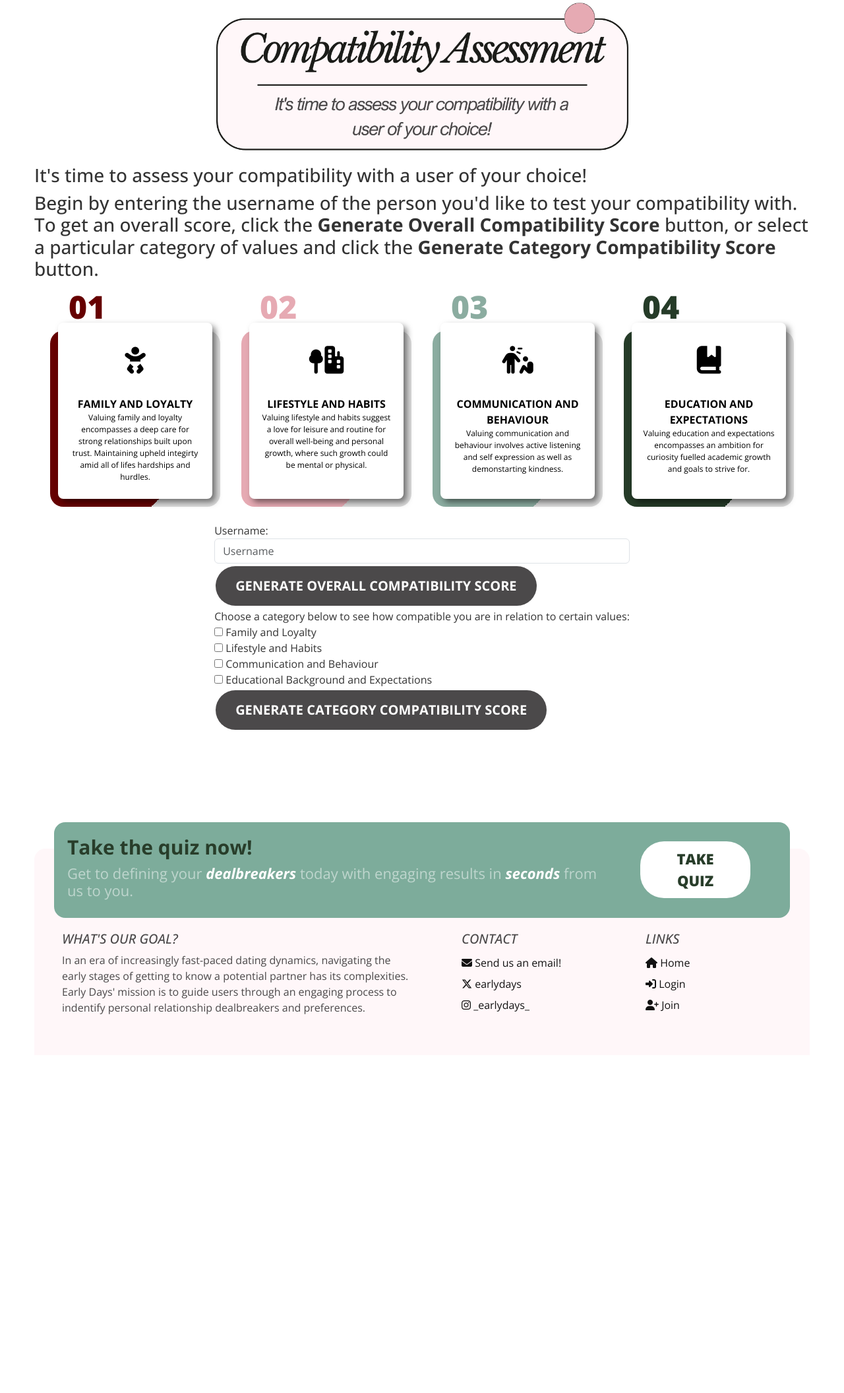
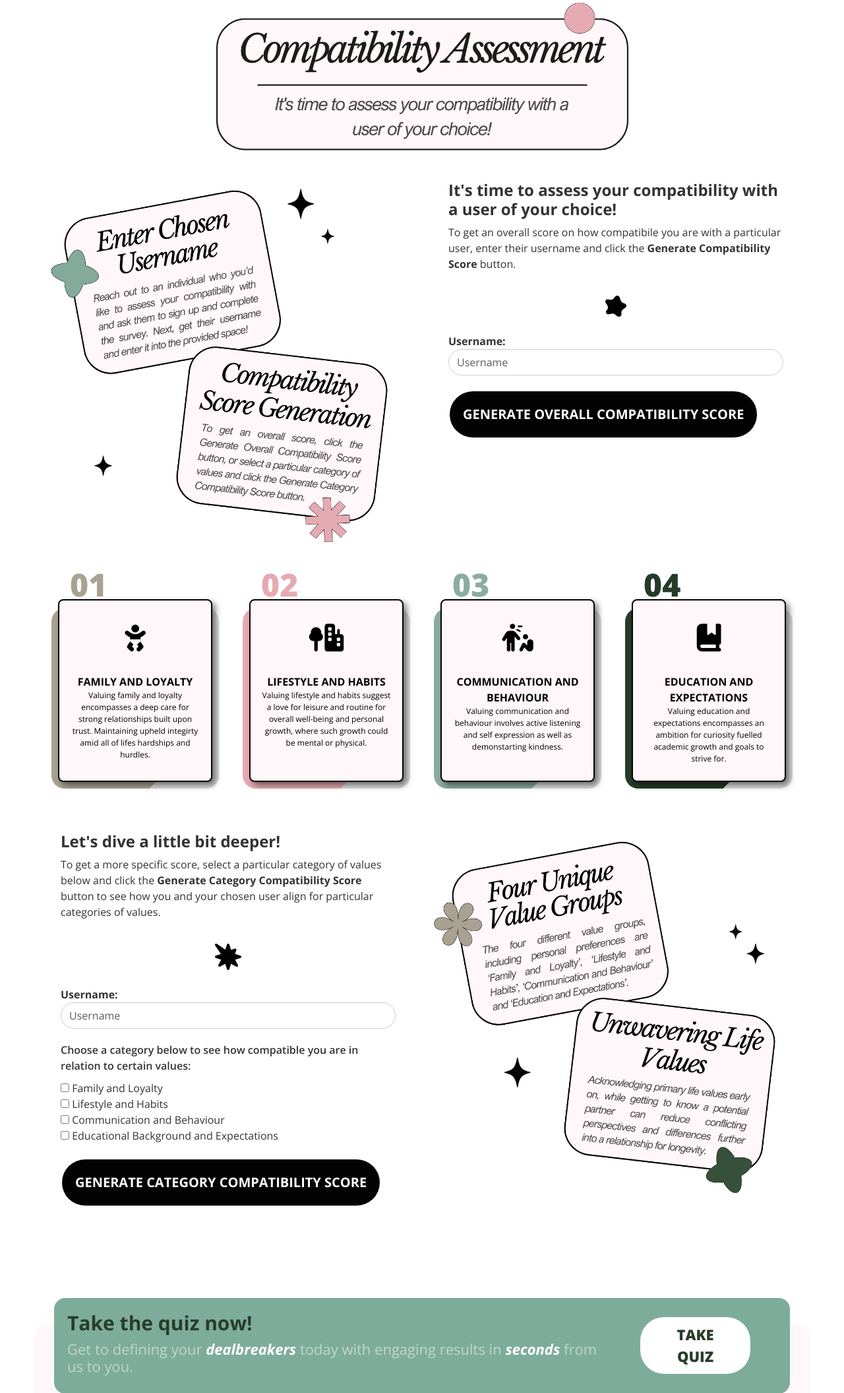
Before and after one commit to SaoirseODonovan/FinalYearProject, a Flask app: page /match in a window 1280 px wide. Shown: the part 132-2243 px from the top of the page at 66% size. Before the commit the page ends 1669 px from the top, so only its background shows below. Run offline with Flask 3, Linux system fonts and the light colour scheme; a user stored in the database is signed in; parts of the project's set-up code (start-up, migrations or seed data) failed here and were passed over; some libraries are stand-ins or nearby versions.

Commit message:
Improved scoring page styling
I made teh scoring page look a lot nicer and there is also now seperate
scoring sections for the overall score and the category score.

Signed-off-by: Saoirse O'Donovan <saoirseodonovan13@gmail.com>

```diff
--- a/website/static/main.css
+++ b/website/static/main.css
@@ -82,9 +82,9 @@ body {
     text-align: center;
     line-height: 0px;
     border-radius: 50%;
-    font-size: 80px;
-    min-width: 200px;
-    min-height: 200px;
+    font-size: 100px;
+    min-width: 300px;
+    min-height: 300px;
 }
 
 .circle span {
@@ -413,10 +413,11 @@ ol > li {
   padding-block: 24px;
   padding-inline: 16px;
   color: #0F0F0F;
-  background-color: white;
+  background-color: #FFF7F9;
   box-shadow: 5px 5px 10px 0px rgba(0, 0, 0, 0.5);
   position: relative;
   counter-increment: count;
+  border: 2px solid #030303;
 }
 
 ol > li::after{
@@ -483,6 +484,42 @@ ol > li::before{
 .top-section {
   padding-top: 100px;
   display: flex;
+}
+
+.top-section-2 {
+  padding-top: 10px;
+  display: flex;
+}
+
+.text-section-match, .image-section {
+  width: 50%;
+}
+
+.text-section-match {
+  padding: 40px;
+  padding-top: 30px;
+}
+
+.text-section-match h1 {
+  font-size: 24px;
+  font-weight: bold;
+}
+
+.text-section-match p {
+  font-size: 16px;
+}
+
+.text-section-match button {
+  background-color: #030303;
+  color: white;
+  padding: 20px 20px;
+  border: none;
+  cursor: pointer;
+  text-transform: uppercase;
+}
+
+.button_overall {
+  padding-top: 20px;
 }
 
 .text-section, .image-section {
--- a/website/templates/match.html
+++ b/website/templates/match.html
@@ -13,17 +13,76 @@
                 align-items: center;
                 padding-bottom: 40px;
             }
+
+            .form-control {
+                width: 100%;
+                height: 40px;
+                border-radius: 20px;
+                border: 1px solid #ccc;
+            }
         </style>
     </head>
     <body style="padding-top: 40px;">
-        <div class="title-container" id="titles" style="display: flex; justify-content: center; padding-bottom: 20px;">
+        <div class="title-container" id="titles" style="display: flex; justify-content: center; padding-bottom: 5px;">
             <img style="width: 625px; height: 225px;" src="{{ url_for('static', filename='images/comp_assess.png') }}" alt="title2">
         </div>
-        <div>
-            <h3>It's time to assess your compatibility with a user of your choice!</h3>
-            <h3 style="padding-bottom: 20px;">Begin by entering the username of the person you'd like to test your compatibility with. To get an overall score, click the <strong>Generate Overall Compatibility Score</strong> button, or select a particular category of values and click the <strong>Generate Category Compatibility Score</strong> button.</h3>
+        <div class="top-section-2">
+            <div class="image-section">
+              <img src="{{ url_for('static', filename='images/instruct.png') }}" alt="instruct">
+            </div>
+            <div class="text-section-match">
+              <h1>It's time to assess your compatibility with a user of your choice!</h1>
+              <p>To get an overall score on how compatibile you are with a particular user, enter their username and click the <strong>Generate Compatibility Score</strong> button.</p>
+              <form method="post" action="{{ url_for('views.scoring') }}">
+                <div class="statement-section">
+                    <i class="fa-solid fa-splotch" style="color: #030303; font-size: 2em; padding-bottom:5px;"></i>
+                </div>
+            <div class="center-content">
+                <div class="form-group">
+                    <label for="selected_username"><strong>Username:</strong></label>
+                    <input type="text" class="form-control" id="selected_username" name="selected_username" placeholder="Username" required/>
+                    <div class="button_overall">
+                        <a href="#score-1">
+                            <button type="submit">Generate Overall Compatibility Score</button>
+                        </a>
+                    </div>
+                </div>
+            </div>
+                </form>
+            </div>
+          </div>
+          <div id="score-1" class="center-container">
+            {% if compatibility_score is defined and not category_checked %}
+                <span class="circle {% if compatibility_score >= 70 %}colourOne{% elif compatibility_score >= 50 %}colourTwo{% elif compatibility_score >= 30 %}colourThree{% elif compatibility_score >= 10 %}colourFour{% else %}colourFive{% endif %}">
+                    <span>{{ compatibility_score }}%</span>
+                </span>
+                <div id="score_results">
+                    {% if compatibility_score < 10 %}
+                            <h3>Your compatibility score is <strong>very low</strong>.</h3>
+                            <p>This score suggests that you and {{ selected_username }} are not very compatible.</p>
+                            <p>But who said that opposites don't attract? Perhaps with some flexibility and an open mind, your differing outlooks on dealbreakers could become negotiable or some great converstaion staters!</p>
+                        {% elif compatibility_score < 20 %}
+                            <h3>Your compatibility score is <strong>low</strong>.</h3>
+                            <p>This score suggests that you and {{ selected_username }} have low compatibility.</p>
+                            <p>But who said that opposites don't attract? Perhaps with some flexibility and an open mind, your differing outlooks on dealbreakers could become negotiable or some great converstaion staters!</p>
+                        {% elif compatibility_score < 30 %}
+                            <h3>Your compatibility score is <strong>moderate</strong>.</h3>
+                            <p>This score suggests that you and {{ selected_username }} are moderately compatibile.</p>
+                            <p>Seems like there are some commonalities and differences here! Is this the perfect happy medium? Perhaps with some compromise, your differing outlooks on dealbreakers could become the perfect balance between growth and comfort!</p>
+                        {% elif compatibility_score < 50 %}
+                            <h3>Your compatibility score is <strong>good</strong>.</h3>
+                            <p>This score suggests that you and {{ selected_username }} are very compatibile.</p>
+                            <p>Seems like this pairing shows promise! If common ground and a solid foundation is what you're looking for, you've found it. Your outlooks on dealbreakers seem to allign mostly which suggests that you both share common values!</p>
+                        {% else %}
+                            <h3>Your compatibility score is <strong>excellent</strong>.</h3>
+                            <p>This score suggests that you and {{ selected_username }} are super compatibile.</p>
+                            <p>Congratulations! It doesn't get any better than this! Your outlooks on dealbreakers seem to allign very well which suggests that you both share a lot of commonalities, particularly in your values and perceptions!</p>
+                        {% endif %}
+                </div>
+            {% endif %}
+        </div>
         <ol>
-            <li style="--color: #660000">
+            <li style="--color: #A9A292">
               <div class="fa-icon"><i class="fa-solid fa-baby" style="color: #000000;"></i></div>
               <div class="top-text">Family and Loyalty</div>
               <div class="text">Valuing family and loyalty encompasses a deep care for strong relationships built upon trust. Maintaining upheld integirty amid all of lifes hardships and hurdles.</div>
@@ -44,15 +103,22 @@
               <div class="text">Valuing education and expectations encompasses an ambition for curiosity fuelled academic growth and goals to strive for.</div>
             </li>
           </ol>
-    <div class="center-container">
-        <form method="post" action="{{ url_for('views.scoring') }}">
-            <div class="form-group">
-                <label for="selected_username">Username:</label>
-                <input type="text" class="form-control" id="selected_username" name="selected_username" placeholder="Username" required/>
-                <button type="submit">Generate Overall Compatibility Score</button>
+        <div class="top-section-2">
+            <div class="text-section-match">
+              <h1>Let's dive a little bit deeper!</h1>
+              <p>To get a more specific score, select a particular category of values below and click the <strong>Generate Category Compatibility Score</strong> button to see how you and your chosen user align for particular categories of values.</p>
+              <form method="post" action="{{ url_for('views.scoring') }}">
+                <div class="statement-section">
+                    <i class="fa-solid fa-burst" style="color: #030303; font-size: 2.5em; padding-bottom:5px;"></i>
+                </div>
+            <div class="center-content">
+                <div class="form-group">
+                    <label for="selected_username"><strong>Username:</strong></label>
+                    <input type="text" class="form-control" id="selected_username" name="selected_username" placeholder="Username" required/>
+                </div>
             </div>
-            <div class="form-group">
-                <label for="value">Choose a category below to see how compatible you are in relation to certain values: </label><br>
+            <div style="padding-top: 20px;" class="form-group">
+                <label style="padding-bottom: 10px;font-weight: 600;" for="value">Choose a category below to see how compatible you are in relation to certain values: </label><br>
                 <input type="checkbox" id="family_and_loyalty" name="value" value="Family and Loyalty">
                 <label for="family_and_loyalty">Family and Loyalty</label><br>
                 <input type="checkbox" id="lifestyle_and_habits" name="value" value="Lifestyle and Habits">
@@ -62,39 +128,47 @@
                 <input type="checkbox" id="educational_background" name="value" value="Educational Background">
                 <label for="educational_background">Educational Background and Expectations</label><br>
             </div>
-            <button type="submit">Generate Category Compatibility Score</button>
-        </form>
-    </div>
-            <div class="center-container">
-                {% if compatibility_score is defined %}
-                    <span class="circle {% if compatibility_score >= 70 %}colourOne{% elif compatibility_score >= 50 %}colourTwo{% elif compatibility_score >= 30 %}colourThree{% elif compatibility_score >= 10 %}colourFour{% else %}colourFive{% endif %}">
-                        <span>{{ compatibility_score }}%</span>
-                    </span>
-                    <div id="score_results">
-                        {% if compatibility_score < 10 %}
-                                <h3>Your compatibility score is <strong>very low</strong>.</h3>
-                                <p>This score suggests that you and {{ selected_username }} are not very compatible.</p>
-                                <p>But who said that opposites don't attract? Perhaps with some flexibility and an open mind, your differing outlooks on dealbreakers could become negotiable or some great converstaion staters!</p>
-                            {% elif compatibility_score < 20 %}
-                                <h3>Your compatibility score is <strong>low</strong>.</h3>
-                                <p>This score suggests that you and {{ selected_username }} have low compatibility.</p>
-                                <p>But who said that opposites don't attract? Perhaps with some flexibility and an open mind, your differing outlooks on dealbreakers could become negotiable or some great converstaion staters!</p>
-                            {% elif compatibility_score < 30 %}
-                                <h3>Your compatibility score is <strong>moderate</strong>.</h3>
-                                <p>This score suggests that you and {{ selected_username }} are moderately compatibile.</p>
-                                <p>Seems like there are some commonalities and differences here! Is this the perfect happy medium? Perhaps with some compromise, your differing outlooks on dealbreakers could become the perfect balance between growth and comfort!</p>
-                            {% elif compatibility_score < 50 %}
-                                <h3>Your compatibility score is <strong>good</strong>.</h3>
-                                <p>This score suggests that you and {{ selected_username }} are very compatibile.</p>
-                                <p>Seems like this pairing shows promise! If common ground and a solid foundation is what you're looking for, you've found it. Your outlooks on dealbreakers seem to allign mostly which suggests that you both share common values!</p>
-                            {% else %}
-                                <h3>Your compatibility score is <strong>excellent</strong>.</h3>
-                                <p>This score suggests that you and {{ selected_username }} are super compatibile.</p>
-                                <p>Congratulations! It doesn't get any better than this! Your outlooks on dealbreakers seem to allign very well which suggests that you both share a lot of commonalities, particularly in your values and perceptions!</p>
-                            {% endif %}
-                    </div>
-                {% endif %}
+            <div class="button_overall">
+                <a href="#score-2">
+                    <button type="submit">Generate Category Compatibility Score</button>
+                </a>
             </div>
+                </form>
+            </div>
+            <div class="image-section">
+                <img src="{{ url_for('static', filename='images/unwavering.png') }}" alt="unwavering">
+            </div>
+          </div>
+
+          <div id="score-2" class="center-container">
+            {% if compatibility_score is defined and category_checked %}
+                <span class="circle {% if compatibility_score >= 70 %}colourOne{% elif compatibility_score >= 50 %}colourTwo{% elif compatibility_score >= 30 %}colourThree{% elif compatibility_score >= 10 %}colourFour{% else %}colourFive{% endif %}">
+                    <span>{{ compatibility_score }}%</span>
+                </span>
+                <div id="score_results">
+                    {% if compatibility_score < 10 %}
+                            <h3>Your compatibility score is <strong>very low</strong>.</h3>
+                            <p>This score suggests that you and {{ selected_username }} are not very compatible.</p>
+                            <p>But who said that opposites don't attract? Perhaps with some flexibility and an open mind, your differing outlooks on dealbreakers could become negotiable or some great converstaion staters!</p>
+                        {% elif compatibility_score < 20 %}
+                            <h3>Your compatibility score is <strong>low</strong>.</h3>
+                            <p>This score suggests that you and {{ selected_username }} have low compatibility.</p>
+                            <p>But who said that opposites don't attract? Perhaps with some flexibility and an open mind, your differing outlooks on dealbreakers could become negotiable or some great converstaion staters!</p>
+                        {% elif compatibility_score < 30 %}
+                            <h3>Your compatibility score is <strong>moderate</strong>.</h3>
+                            <p>This score suggests that you and {{ selected_username }} are moderately compatibile.</p>
+                            <p>Seems like there are some commonalities and differences here! Is this the perfect happy medium? Perhaps with some compromise, your differing outlooks on dealbreakers could become the perfect balance between growth and comfort!</p>
+                        {% elif compatibility_score < 50 %}
+                            <h3>Your compatibility score is <strong>good</strong>.</h3>
+                            <p>This score suggests that you and {{ selected_username }} are very compatibile.</p>
+                            <p>Seems like this pairing shows promise! If common ground and a solid foundation is what you're looking for, you've found it. Your outlooks on dealbreakers seem to allign mostly which suggests that you both share common values!</p>
+                        {% else %}
+                            <h3>Your compatibility score is <strong>excellent</strong>.</h3>
+                            <p>This score suggests that you and {{ selected_username }} are super compatibile.</p>
+                            <p>Congratulations! It doesn't get any better than this! Your outlooks on dealbreakers seem to allign very well which suggests that you both share a lot of commonalities, particularly in your values and perceptions!</p>
+                        {% endif %}
+                </div>
+            {% endif %}
         </div>
     </body>
     </html>
--- a/website/templates/welcome.html
+++ b/website/templates/welcome.html
@@ -34,7 +34,7 @@
     </a>
 
     <div class="statement-section">
-      <i class="fa-solid fa-splotch" style="color: #030303; font-size: 2em; padding-bottom:10px;"></i>
+      <i class="fa-solid fa-burst" style="color: #030303; font-size: 2.5em; padding-bottom:10px;"></i>
       <!-- <i class="fa-solid fa-shield-heart" style="color: #030303;"></i>
       <i class="fa-solid fa-burst" style="color: #030303;"></i> -->
        <p>YOU are in charge of choosing a parter that YOU love and makes YOU a better person. So, don't settle for less than what YOU deserve.</p>
--- a/website/views.py
+++ b/website/views.py
@@ -92,6 +92,13 @@ def scoring():
         selected_username = request.form.get('selected_username')
         current_username = get_current_username()
         chosen_category = request.form.get('value')
+        category_checked = ''
+
+        if not chosen_category:
+            category_checked = False
+        else:
+            category_checked = True
+
 
         if not_match(selected_username):
             flash('The selected user cannot be compared with.', category='error')
@@ -101,7 +108,7 @@ def scoring():
         #display using flash for now
         #will improve later
         if score is not False:
-            return render_template('match.html', user=current_user, selected_username=selected_username, compatibility_score=score)
+            return render_template('match.html', user=current_user, selected_username=selected_username, compatibility_score=score, category_checked=category_checked)
         else:
             flash('An error has occured. Make sure that you have first taken the survey before this step or make sure that the username you entered is valid.', category='error')
 
```
Also changed, not shown: website/static/images/instruct.png (added), website/static/images/unwavering.png (added).
